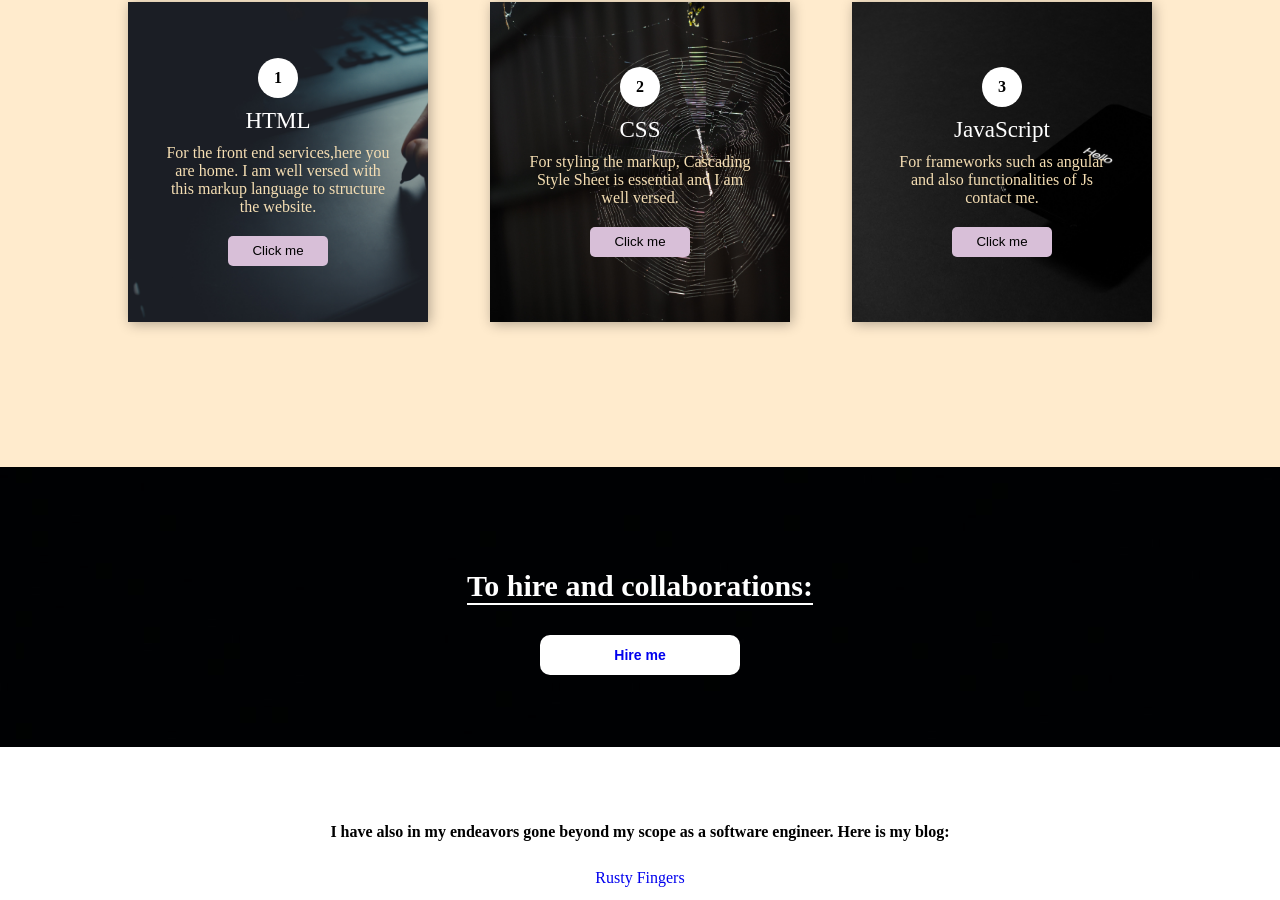
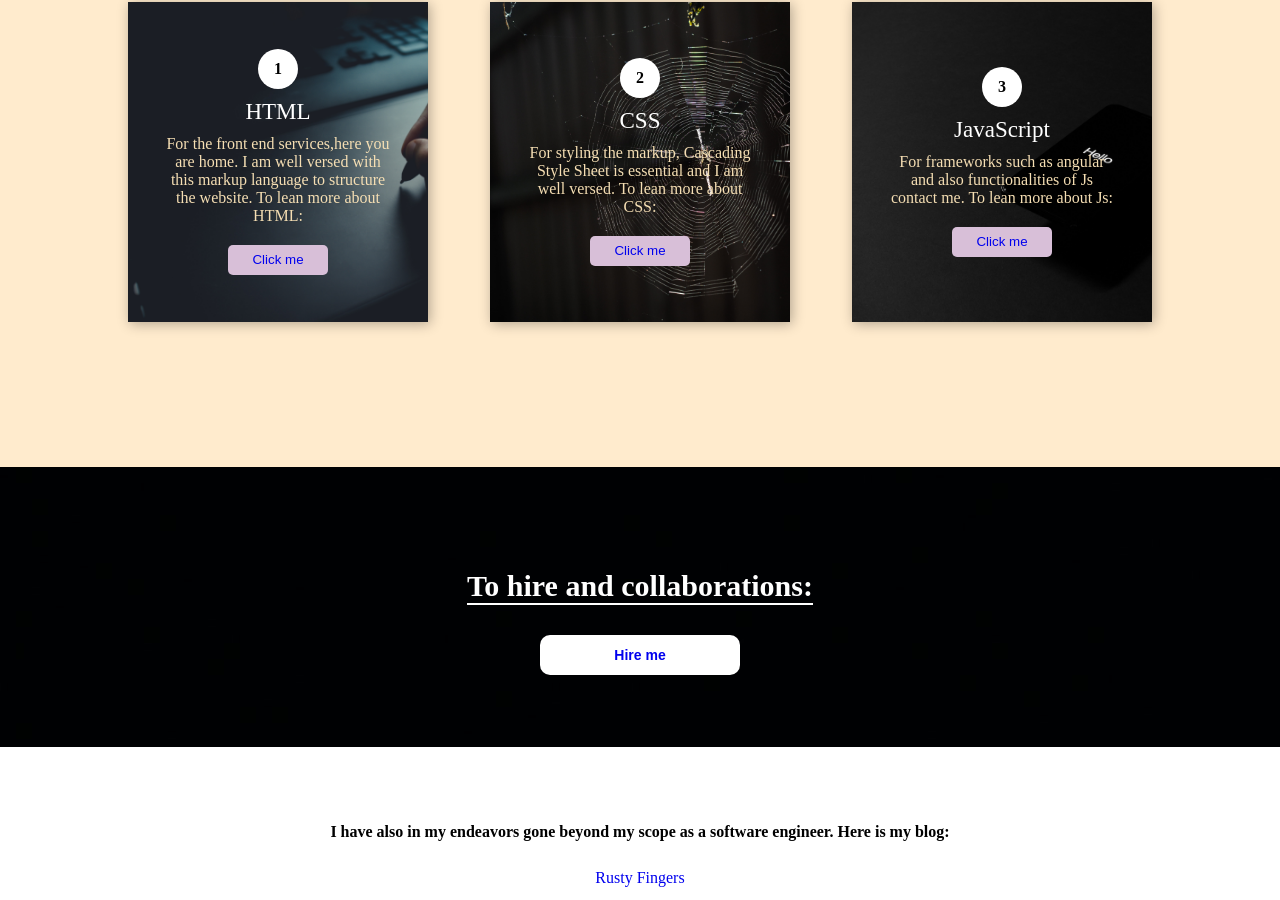
Before and after one commit to Barnabas27/Portfolio, a plain HTML site: page index.html in a window 1280 px wide. Shown: the part 1189-2089 px from the top of the page. Drawn offline with Linux system fonts and the light colour scheme; a web font is replaced by a local one.

Commit message:
add of links to the buttons on the skill section

```diff
--- a/index.html
+++ b/index.html
@@ -83,20 +83,25 @@
             <span>1</span>
             <p class="heading">HTML</p>
             <p class="details">For the front end services,here you are home.
-                I am well versed with this markup language to structure the website.</p>
-            <button>Click me</button>
+                I am well versed with this markup language to structure the website.
+            To lean more about HTML:</p>
+            <button><a href = "https://developer.mozilla.org/en-US/docs/Web/HTML#:~:text=HTML%20(HyperText%20Markup%20Language)%20is,functionality%2Fbehavior%20(JavaScript).">Click me</a></button>
         </div>
         <div class="box-2">
             <span>2</span>
             <p class="heading">CSS</p>
-            <p class="details">For styling the markup, Cascading Style Sheet is essential and I am well versed.</p>
-            <button>Click me</button>
+            <p class="details">For styling the markup, Cascading Style Sheet is essential and I am well versed.
+                To lean more about CSS:
+            </p>
+            <button><a href="https://www.w3.org/Style/CSS/Overview.en.html">Click me</a></button>
         </div>
         <div class="box-3">
             <span>3</span>
             <p class="heading">JavaScript</p>
-            <p class="details">For frameworks such as angular and also functionalities of Js contact me.</p>
-            <button>Click me</button>
+            <p class="details">For frameworks such as angular and also functionalities of Js contact me.
+                To lean more about Js:
+            </p>
+            <button><a href="https://developer.mozilla.org/en-US/docs/Web/JavaScript">Click me</a></button>
         </div>
     </div>
     </div>
--- a/style.css
+++ b/style.css
@@ -400,3 +400,4 @@ footer p:nth-child(2){
     font-size:20px;
 }
    /*styling hire-me*/
+.box-container button
```
